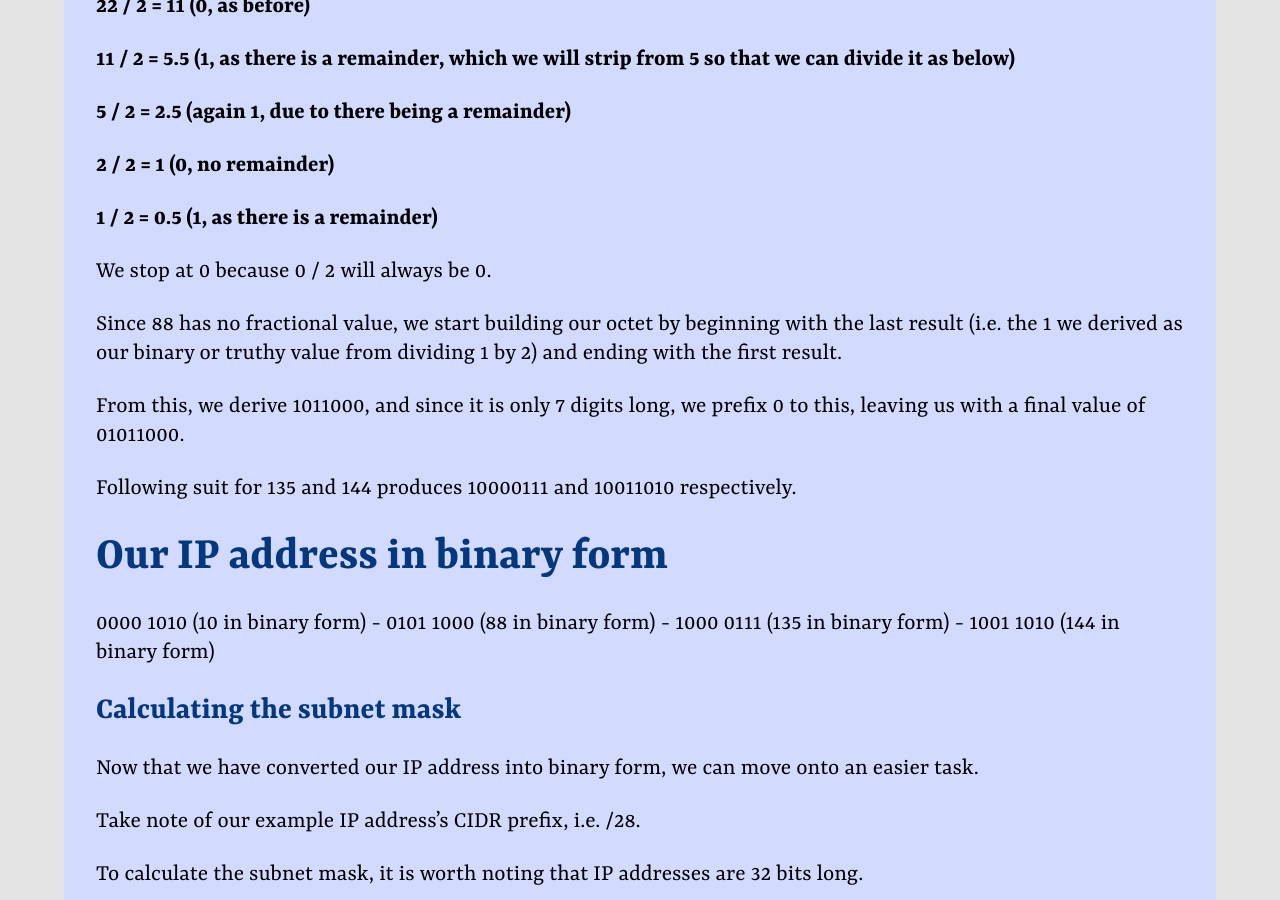
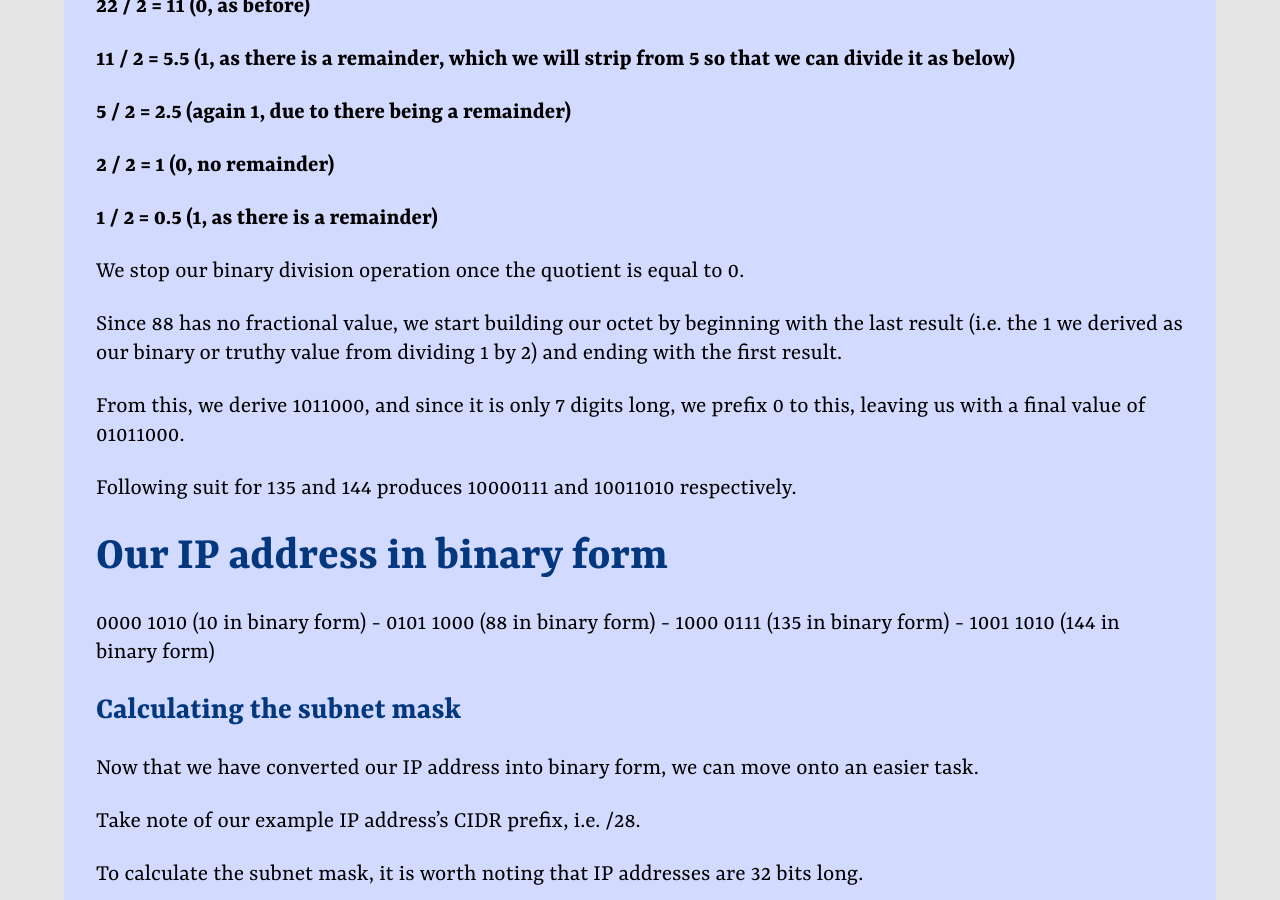
Before and after one commit to ArunSahadeo/ArunSahadeo.github.io, a Jekyll site: the page built from _posts/2021-11-07-subnetting-maths.md, in a window 1280 px wide and 900 px high, scrolled down 1670 px. Built offline with Jekyll 4.4.1, drawn with Linux system fonts in a browser that asks for light colours; some web fonts are replaced.

Commit message:
Update post content

```diff
--- a/_posts/2021-11-07-subnetting-maths.md
+++ b/_posts/2021-11-07-subnetting-maths.md
@@ -60,7 +60,7 @@ However, for numbers greater than 16, we will need to perform an operation known
 
 **1 / 2 = 0.5 (1, as there is a remainder)**
 
-We stop at 0 because 0 / 2 will always be 0.
+We stop our binary division operation once the quotient is equal to 0.
 
 Since 88 has no fractional value, we start building our octet by beginning with the last result (i.e. the 1 we derived as our binary or truthy value from dividing 1 by 2) and ending with the first result.
 
```
